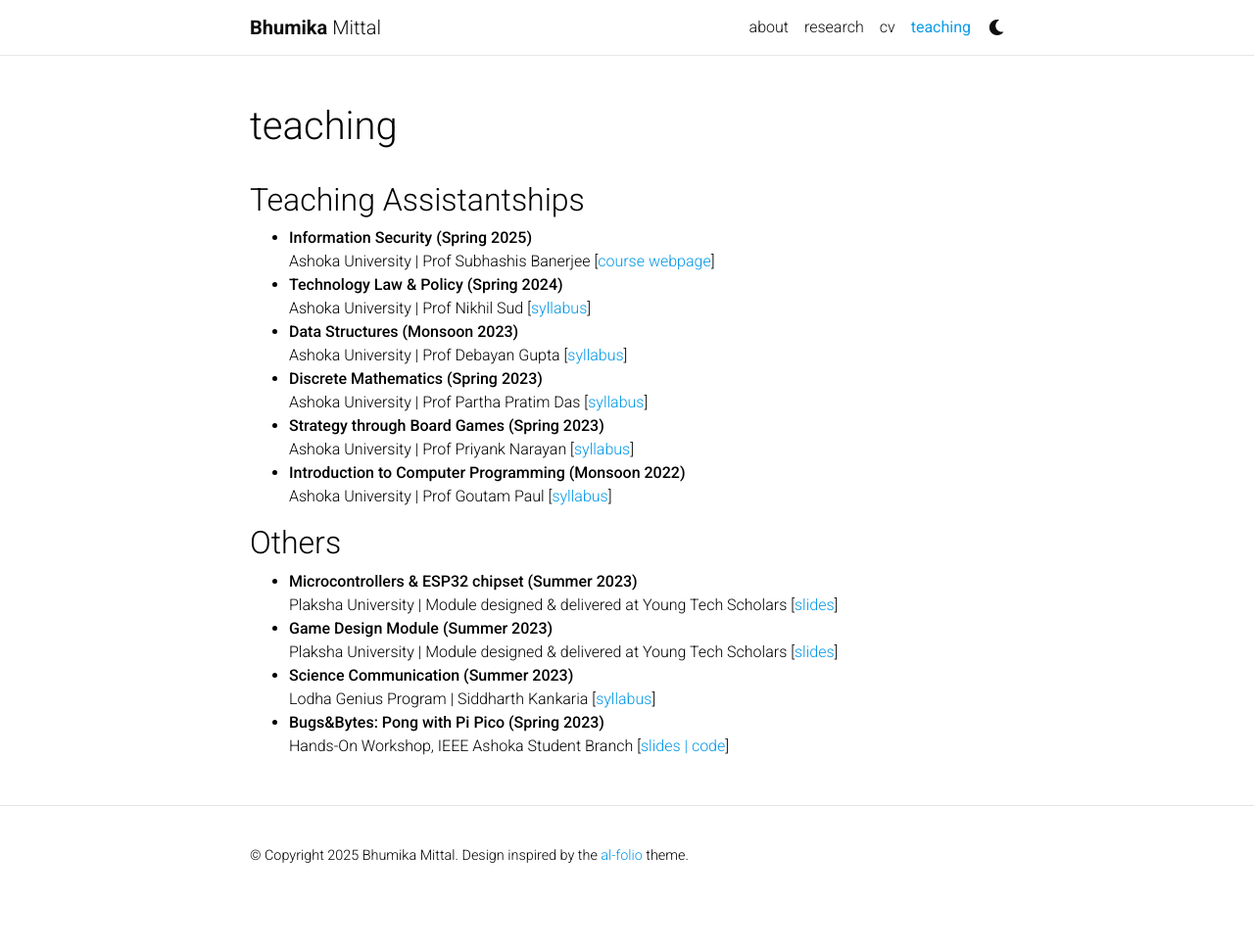
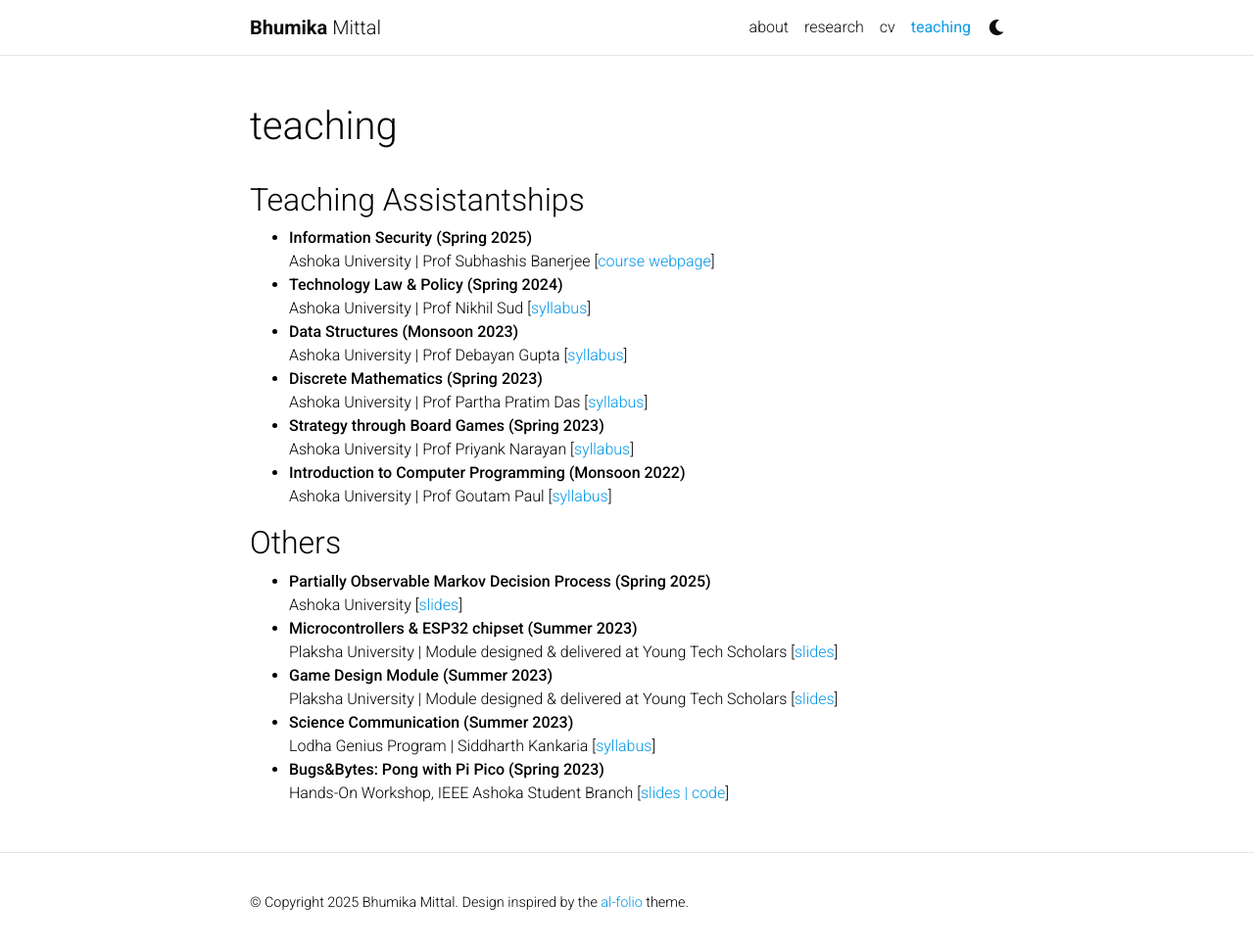
Before and after one commit to bhumikamittal7/bhumikamittal7.github.io, a Jekyll site: the page built from _pages/misc.md, in a window 1280 px wide and 972 px high. Shown: the top 968 px of the window at 98% size. Built offline with Jekyll 4.4.1, drawn with Linux system fonts in a browser that asks for light colours; comment, search, counter and statistics services are not loaded; a style sheet for code colours, icons or effects is not loaded.

Commit message:
slides update

```diff
--- a/_pages/misc.md
+++ b/_pages/misc.md
@@ -24,6 +24,8 @@ nav_order: 5
 
 ## Others
 
+- **Partially Observable Markov Decision Process (Spring 2025)**<br/>
+  Ashoka University [[slides](../assets/pdf/POMDP.pdf)]
 - **Microcontrollers & ESP32 chipset (Summer 2023)**<br/>
   Plaksha University | Module designed & delivered at Young Tech Scholars [[slides](../assets/pdf/Microcontroller.pdf)]
 - **Game Design Module (Summer 2023)**<br/>
```
Also changed, not shown: _pages/infosec-spring25.md (+2 -0 lines), 4 other files.
